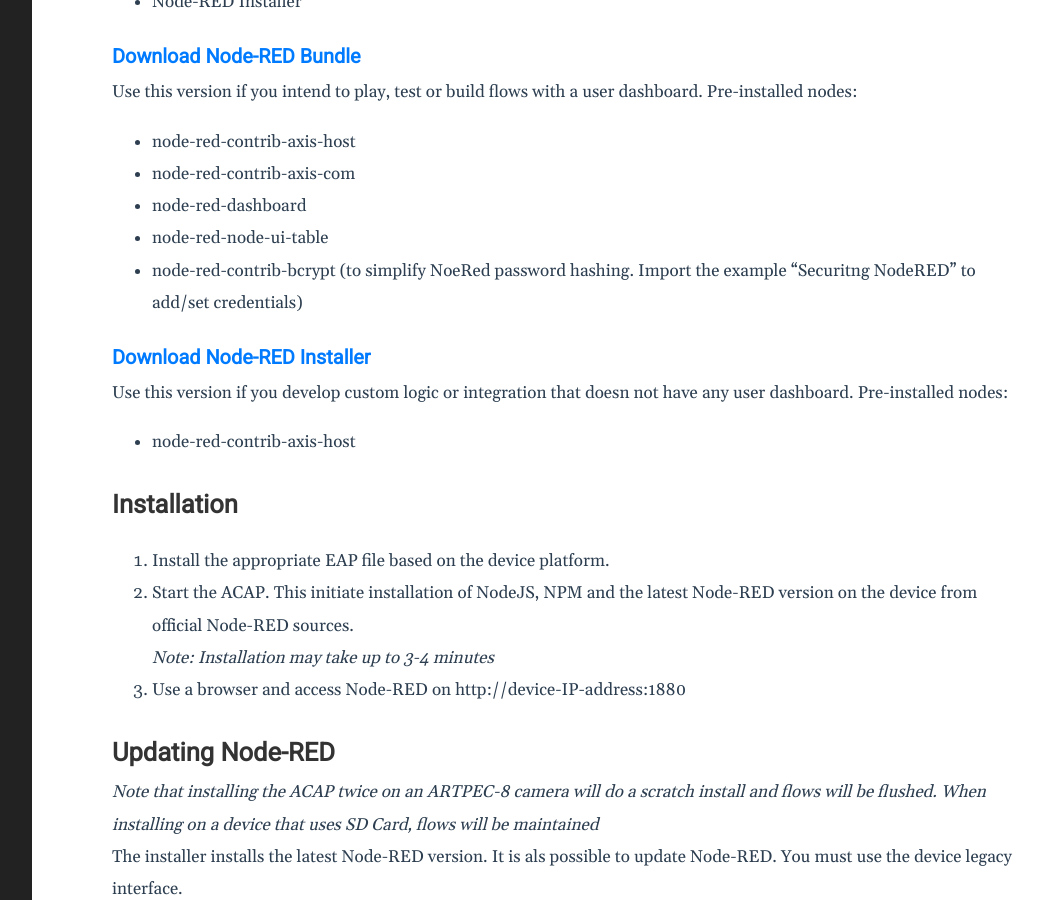
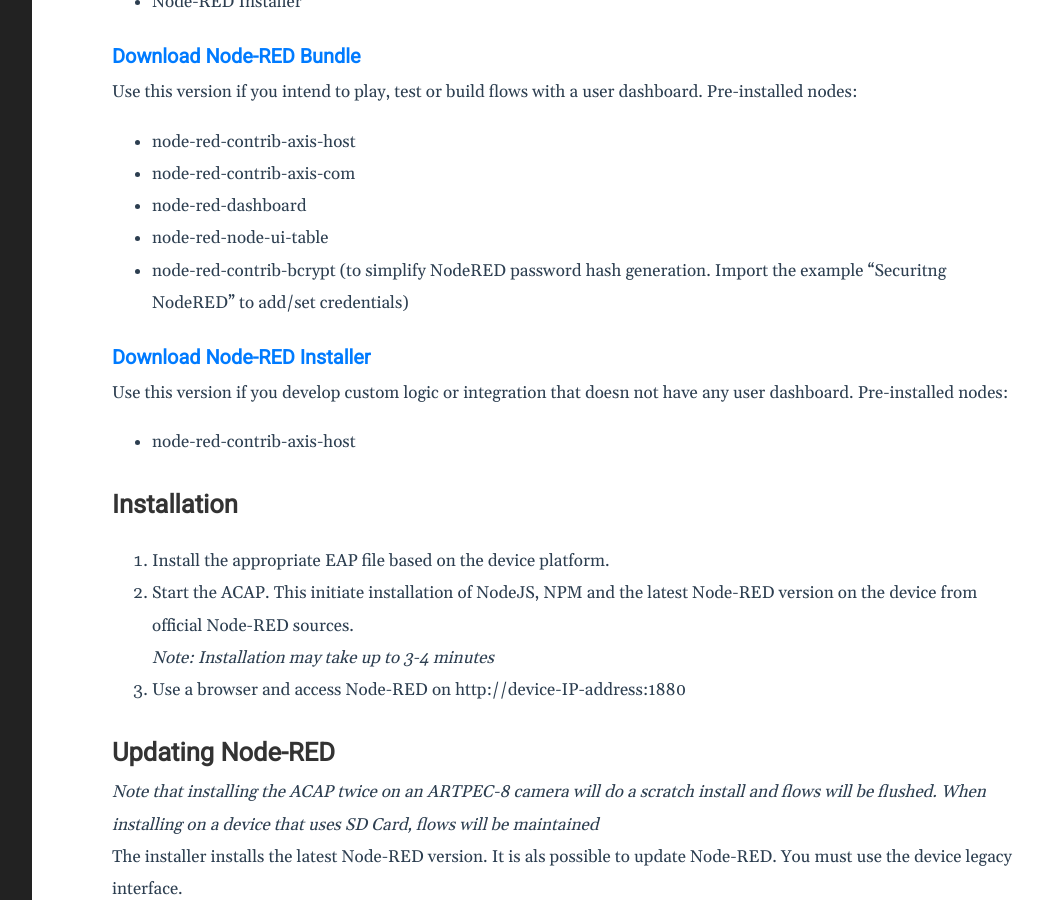
Before and after one commit to pandosme/pandosme.github.io, a Jekyll site: the page built from docs/_posts/2022-10-02-nodered-acap.md, in a window 1280 px wide and 900 px high, scrolled down 1528 px. Shown: the whole window, without its empty margins (188-1230 px from the left). Built offline with Jekyll 4.4.1, drawn with Linux system fonts in a browser that asks for light colours.

Commit message:
Update 2022-10-02-nodered-acap.md

```diff
--- a/docs/_posts/2022-10-02-nodered-acap.md
+++ b/docs/_posts/2022-10-02-nodered-acap.md
@@ -40,7 +40,7 @@ Pre-installed nodes:
 - node-red-contrib-axis-com
 - node-red-dashboard
 - node-red-node-ui-table
-- node-red-contrib-bcrypt (to simplify NoeRed password hashing.  Import the example "Securitng NodeRED" to add/set credentials)
+- node-red-contrib-bcrypt (to simplify NodeRED password hash generation.  Import the example "Securitng NodeRED" to add/set credentials)
 
 ### [Download Node-RED Installer](https://acap.juhlin.me/package/Nodered)
 Use this version if you develop custom logic or integration that doesn not have any user dashboard.
```
